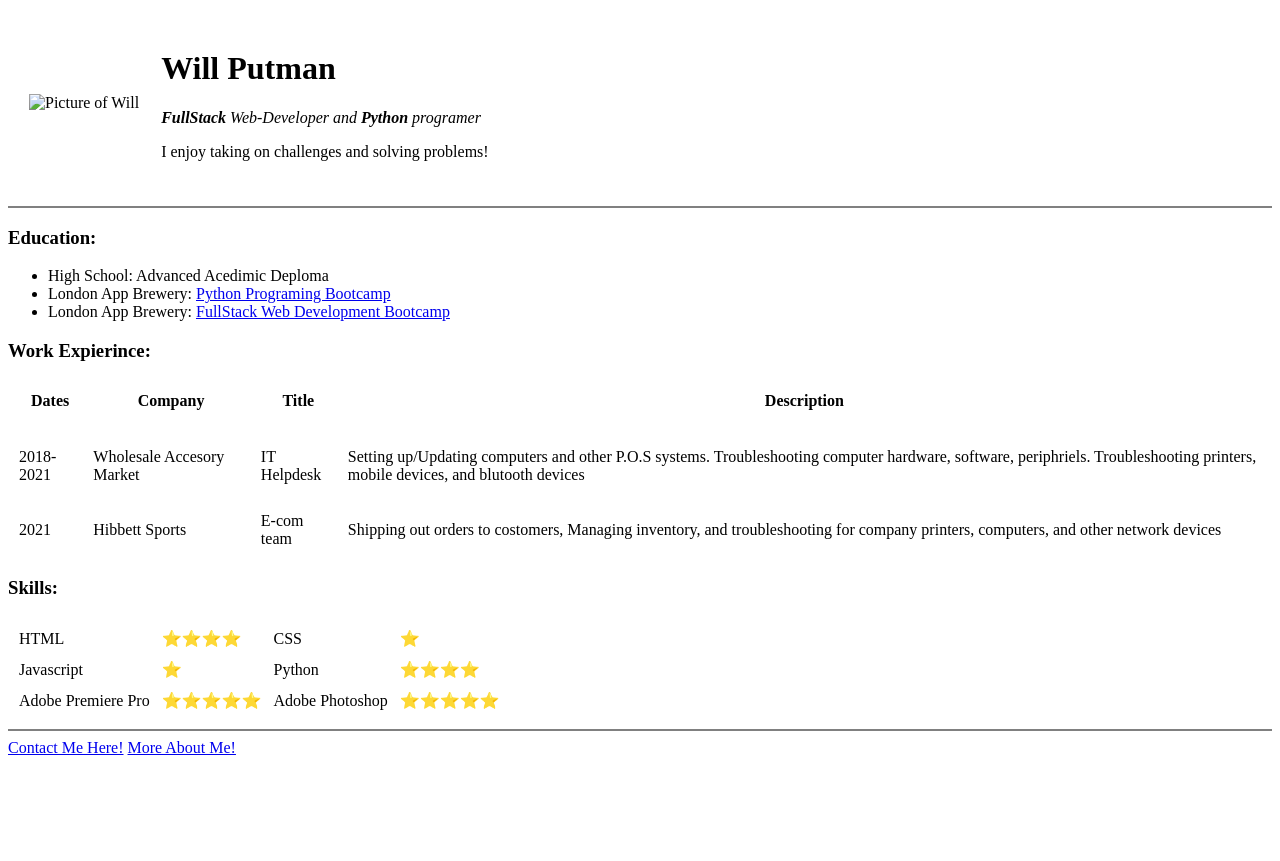
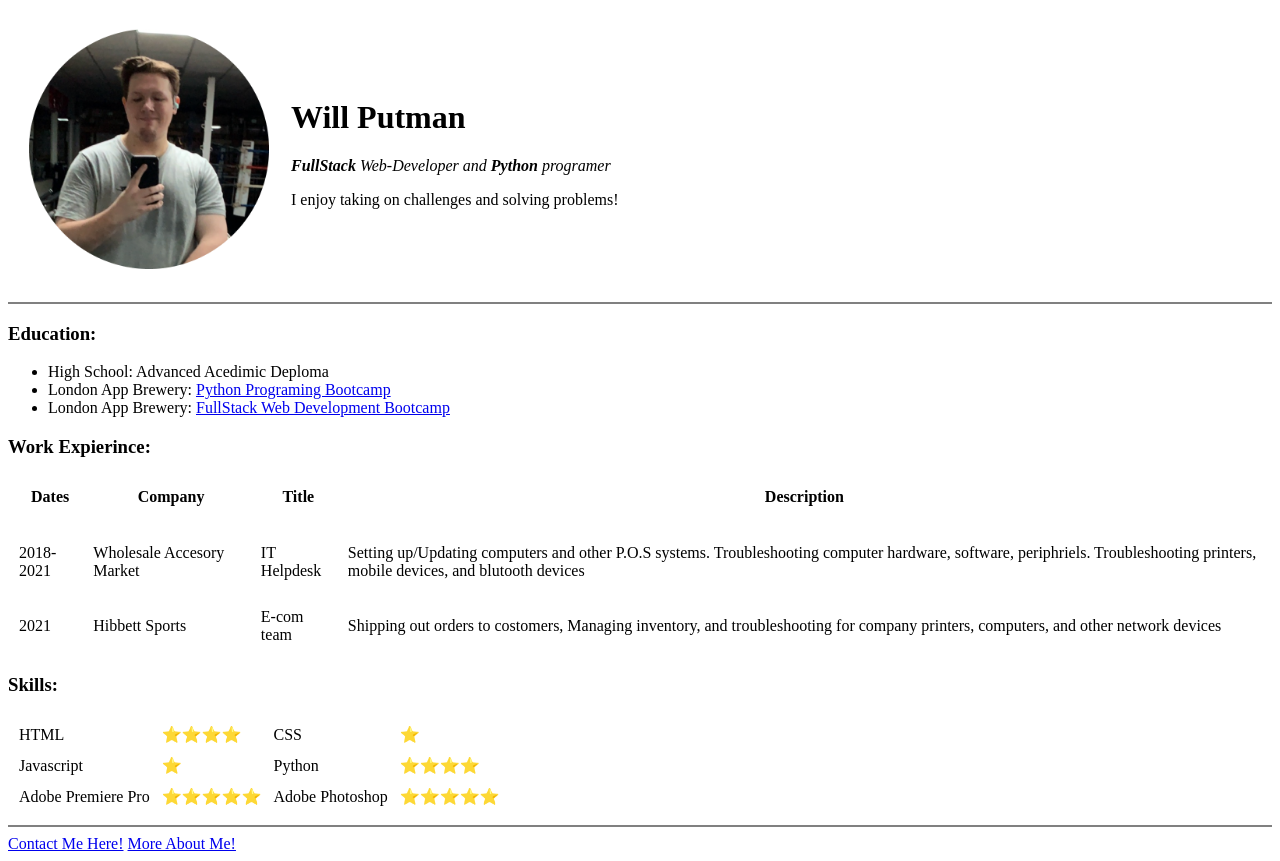
Before and after one commit to WillPutman-8/CV, a plain HTML site: page index.html in a window 1280 px wide. Before the commit the page ends 800 px from the top, so only its background shows below. Drawn offline with Linux system fonts and the light colour scheme.

Commit message:
Update to index for the image

```diff
--- a/index.html
+++ b/index.html
@@ -7,7 +7,7 @@
   <body>
     <table cellspacing="20">
       <tr>
-        <td><img src="images\will.png" alt="Picture of Will" height="240" width="240"></td>
+        <td><img src="will.png" alt="Picture of Will" height="240" width="240"></td>
         <td>
           <h1>Will Putman</h1>
           <p><em><strong>FullStack</strong> Web-Developer and
```
